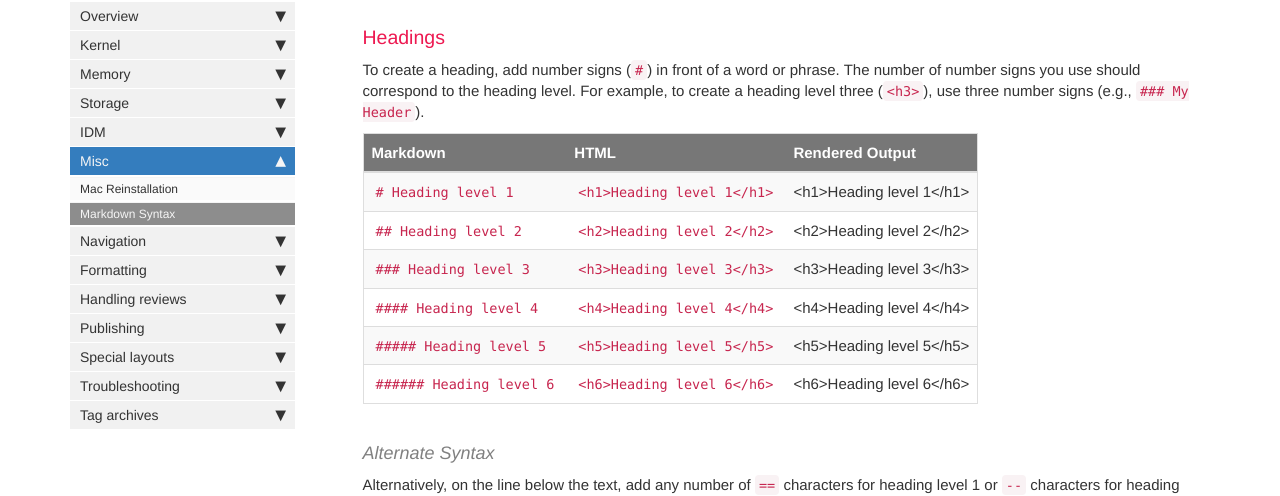
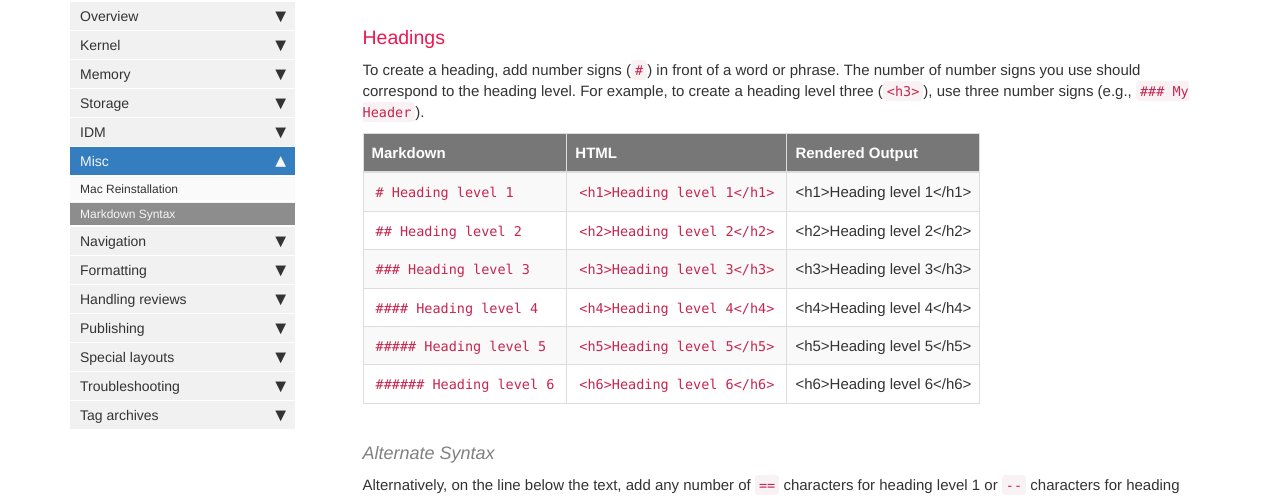
Before and after one commit to matrixzj/documentations, a Jekyll site: the page built from pages/misc/misc_markdown.md, in a window 1280 px wide and 900 px high, scrolled down 431 px. Shown: the part 127-623 px from the top of the window. Built offline with Jekyll 4.4.1, drawn with Linux system fonts in a browser that asks for light colours; comment, search, counter and statistics services are not loaded.

Commit message:
There are 1 files have been modified at 2019-06-18 09:28:08 . 	-rw-r--r-- 1 jzou ops 4461 Jun 18 09:28 pages/misc/misc_markdown.md No files have been added. No files have been deleted. No file type has been changed.

```diff
--- a/pages/misc/misc_markdown.md
+++ b/pages/misc/misc_markdown.md
@@ -24,7 +24,7 @@
 `#### Heading level 4` | `<h4>Heading level 4</h4>` | <h4>Heading level 4</h4>
 `##### Heading level 5` | `<h5>Heading level 5</h5>` | <h5>Heading level 5</h5>
 `###### Heading level 6` | `<h6>Heading level 6</h6>` | <h6>Heading level 6</h6>
-{:.mbtablestyle}
+{:.table-bordered}
 
 #### Alternate Syntax
 
```
